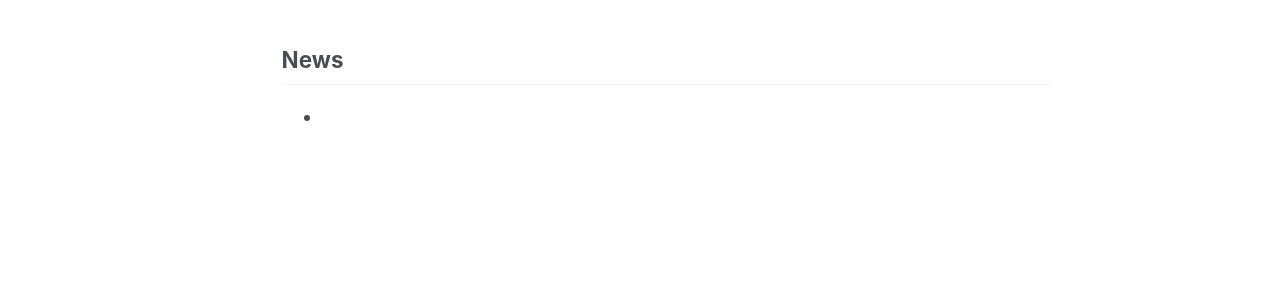
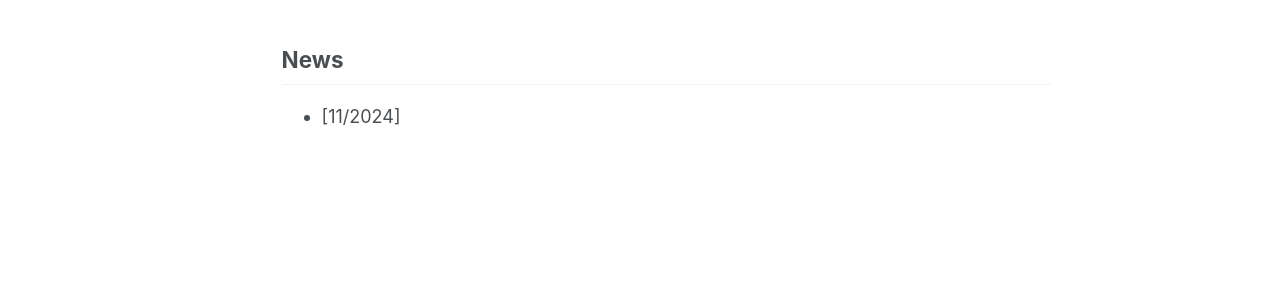
Before and after one commit to tianfang96/tianfang96.github.io, a Jekyll site: the page built from _pages/about.md, in a window 1280 px wide and 1207 px high. Shown: the part 678-976 px from the top of the window. Built offline with Jekyll 4.4.1, drawn with Linux system fonts in a browser that asks for light colours; some web fonts are replaced.

Commit message:
Update about.md

```diff
--- a/_pages/about.md
+++ b/_pages/about.md
@@ -19,4 +19,4 @@ Research Interest
 
 News
 ----------
--
+- [11/2024]
```
